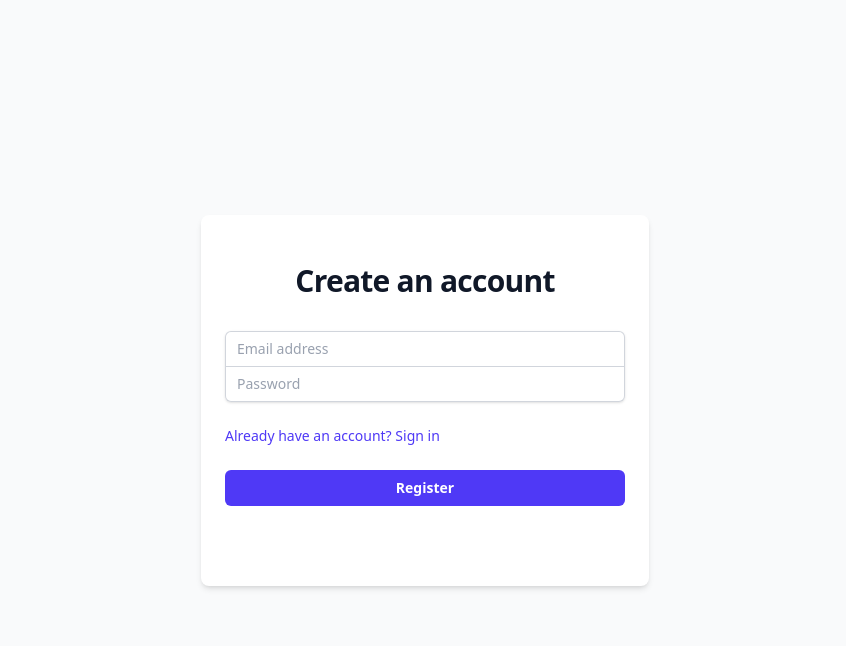
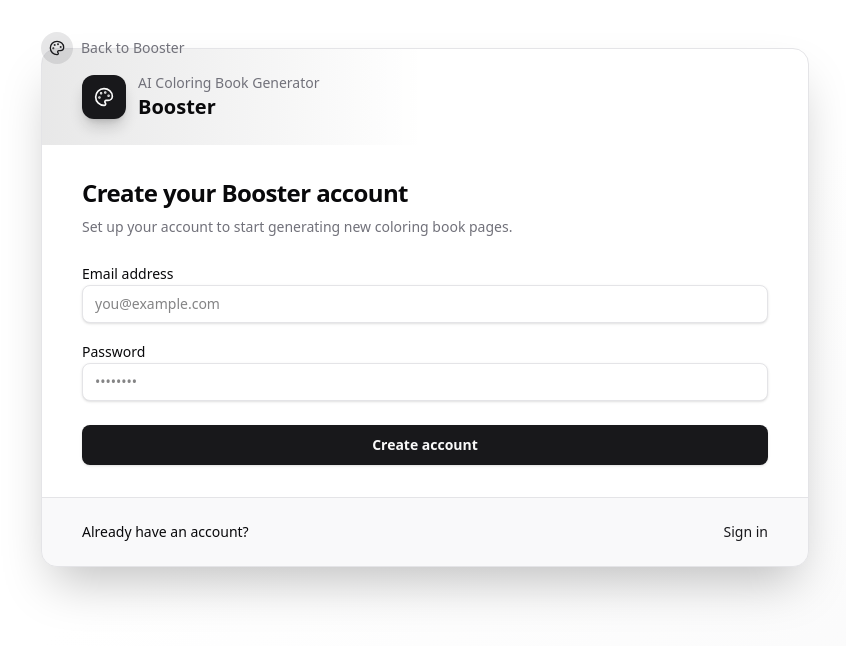
Before and after one commit to ale-fra/coloring-book-booster, a Next.js app: page /register in a window 1280 px wide. Shown: the top 646 px of the page, without its empty margins (215-1061 px from the left). Built offline with nearby package versions, Linux system fonts and the light colour scheme; no server answers.

Commit message:
Improve auth flow layout and styling

```diff
--- a/app/actions.ts
+++ b/app/actions.ts
@@ -103,7 +103,7 @@
 }
 
 export async function logout() {
-    await signOut();
+    await signOut({ redirectTo: '/login' });
 }
 
 // Settings Actions
--- a/app/layout.tsx
+++ b/app/layout.tsx
@@ -2,7 +2,7 @@
 import { Geist, Geist_Mono } from "next/font/google";
 import "./globals.css";
 import { SidebarLayout } from "../components/SidebarLayout";
-import { ThemeProvider } from "../components/ThemeProvider";
+import { Providers } from "../components/Providers";
 
 const geistSans = Geist({
   variable: "--font-geist-sans",
@@ -29,16 +29,11 @@
       <body
         className={`${geistSans.variable} ${geistMono.variable} antialiased bg-background text-foreground`}
       >
-        <ThemeProvider
-          attribute="class"
-          defaultTheme="system"
-          enableSystem
-          disableTransitionOnChange
-        >
+        <Providers>
           <SidebarLayout>
             {children}
           </SidebarLayout>
-        </ThemeProvider>
+        </Providers>
       </body>
     </html>
   );
--- a/app/login/page.tsx
+++ b/app/login/page.tsx
@@ -3,6 +3,7 @@
 import { useActionState } from 'react';
 import { authenticate } from '@/app/actions';
 import Link from 'next/link';
+import { AuthShell } from '@/components/AuthShell';
 
 export default function LoginPage() {
     const [errorMessage, formAction, isPending] = useActionState(
@@ -11,17 +12,21 @@
     );
 
     return (
-        <div className="flex min-h-screen flex-col items-center justify-center bg-gray-50 p-4">
-            <div className="w-full max-w-md space-y-8 rounded-lg bg-white p-6 shadow-md">
-                <div>
-                    <h2 className="mt-6 text-center text-3xl font-bold tracking-tight text-gray-900">
-                        Sign in to your account
-                    </h2>
+        <AuthShell
+            title="Sign in to Booster"
+            description="Access your saved prompts, history, and coloring book presets."
+            footer={(
+                <div className="flex items-center justify-between">
+                    <span className="text-foreground">New to Booster?</span>
+                    <Link href="/register" className="font-medium text-primary hover:text-primary/80">
+                        Create an account
+                    </Link>
                 </div>
-                <form action={formAction} className="mt-8 space-y-6">
-                    <div className="-space-y-px rounded-md shadow-sm">
-                        <div>
-                            <label htmlFor="email-address" className="sr-only">
+            )}
+        >
+            <form action={formAction} className="space-y-4">
+                <div className="space-y-2">
+                    <label htmlFor="email-address" className="text-sm font-medium text-foreground">
                         Email address
                     </label>
                     <input
@@ -30,12 +35,13 @@
                         type="email"
                         autoComplete="email"
                         required
-                                className="relative block w-full rounded-t-md border-0 py-1.5 text-gray-900 ring-1 ring-inset ring-gray-300 placeholder:text-gray-400 focus:z-10 focus:ring-2 focus:ring-inset focus:ring-indigo-600 sm:text-sm sm:leading-6 px-3"
-                                placeholder="Email address"
+                        className="w-full rounded-lg border border-input bg-background px-3 py-2 text-sm shadow-sm outline-none focus:border-primary focus:ring-2 focus:ring-primary/40"
+                        placeholder="you@example.com"
                     />
                 </div>
-                        <div>
-                            <label htmlFor="password" className="sr-only">
+
+                <div className="space-y-2">
+                    <label htmlFor="password" className="text-sm font-medium text-foreground">
                         Password
                     </label>
                     <input
@@ -44,40 +50,27 @@
                         type="password"
                         autoComplete="current-password"
                         required
-                                className="relative block w-full rounded-b-md border-0 py-1.5 text-gray-900 ring-1 ring-inset ring-gray-300 placeholder:text-gray-400 focus:z-10 focus:ring-2 focus:ring-inset focus:ring-indigo-600 sm:text-sm sm:leading-6 px-3"
-                                placeholder="Password"
+                        className="w-full rounded-lg border border-input bg-background px-3 py-2 text-sm shadow-sm outline-none focus:border-primary focus:ring-2 focus:ring-primary/40"
+                        placeholder="••••••••"
                     />
                 </div>
-                    </div>
 
-                    <div className="flex items-center justify-between">
-                        <div className="text-sm">
-                            <Link href="/register" className="font-medium text-indigo-600 hover:text-indigo-500">
-                                Don't have an account? Register
-                            </Link>
-                        </div>
-                    </div>
-
-                    <div>
+                <div className="space-y-3 pt-2">
                     <button
                         type="submit"
                         disabled={isPending}
-                            className="group relative flex w-full justify-center rounded-md bg-indigo-600 px-3 py-2 text-sm font-semibold text-white hover:bg-indigo-500 focus-visible:outline focus-visible:outline-2 focus-visible:outline-offset-2 focus-visible:outline-indigo-600 disabled:opacity-50"
+                        className="flex w-full items-center justify-center rounded-lg bg-primary px-4 py-2.5 text-sm font-semibold text-primary-foreground shadow-sm transition hover:bg-primary/90 focus-visible:outline focus-visible:outline-2 focus-visible:outline-offset-2 focus-visible:outline-primary disabled:opacity-60"
                     >
                         {isPending ? 'Signing in...' : 'Sign in'}
                     </button>
-                    </div>
-                    <div
-                        className="flex h-8 items-end space-x-1"
-                        aria-live="polite"
-                        aria-atomic="true"
-                    >
+
                     {errorMessage && (
-                            <p className="text-sm text-red-500">{errorMessage}</p>
+                        <p className="text-sm text-destructive" aria-live="polite" aria-atomic="true">
+                            {errorMessage}
+                        </p>
                     )}
                 </div>
             </form>
-            </div>
-        </div>
+        </AuthShell>
     );
 }
--- a/app/register/page.tsx
+++ b/app/register/page.tsx
@@ -5,6 +5,7 @@
 import Link from 'next/link';
 import { useRouter } from 'next/navigation';
 import { useEffect } from 'react';
+import { AuthShell } from '@/components/AuthShell';
 
 export default function RegisterPage() {
     const [state, formAction, isPending] = useActionState(registerUser, undefined);
@@ -17,17 +18,21 @@
     }, [state, router]);
 
     return (
-        <div className="flex min-h-screen flex-col items-center justify-center bg-gray-50 p-4">
-            <div className="w-full max-w-md space-y-8 rounded-lg bg-white p-6 shadow-md">
-                <div>
-                    <h2 className="mt-6 text-center text-3xl font-bold tracking-tight text-gray-900">
-                        Create an account
-                    </h2>
+        <AuthShell
+            title="Create your Booster account"
+            description="Set up your account to start generating new coloring book pages."
+            footer={(
+                <div className="flex items-center justify-between">
+                    <span className="text-foreground">Already have an account?</span>
+                    <Link href="/login" className="font-medium text-primary hover:text-primary/80">
+                        Sign in
+                    </Link>
                 </div>
-                <form action={formAction} className="mt-8 space-y-6">
-                    <div className="-space-y-px rounded-md shadow-sm">
-                        <div>
-                            <label htmlFor="email-address" className="sr-only">
+            )}
+        >
+            <form action={formAction} className="space-y-4">
+                <div className="space-y-2">
+                    <label htmlFor="email-address" className="text-sm font-medium text-foreground">
                         Email address
                     </label>
                     <input
@@ -36,12 +41,12 @@
                         type="email"
                         autoComplete="email"
                         required
-                                className="relative block w-full rounded-t-md border-0 py-1.5 text-gray-900 ring-1 ring-inset ring-gray-300 placeholder:text-gray-400 focus:z-10 focus:ring-2 focus:ring-inset focus:ring-indigo-600 sm:text-sm sm:leading-6 px-3"
-                                placeholder="Email address"
+                        className="w-full rounded-lg border border-input bg-background px-3 py-2 text-sm shadow-sm outline-none focus:border-primary focus:ring-2 focus:ring-primary/40"
+                        placeholder="you@example.com"
                     />
                 </div>
-                        <div>
-                            <label htmlFor="password" className="sr-only">
+                <div className="space-y-2">
+                    <label htmlFor="password" className="text-sm font-medium text-foreground">
                         Password
                     </label>
                     <input
@@ -50,40 +55,27 @@
                         type="password"
                         autoComplete="new-password"
                         required
-                                className="relative block w-full rounded-b-md border-0 py-1.5 text-gray-900 ring-1 ring-inset ring-gray-300 placeholder:text-gray-400 focus:z-10 focus:ring-2 focus:ring-inset focus:ring-indigo-600 sm:text-sm sm:leading-6 px-3"
-                                placeholder="Password"
+                        className="w-full rounded-lg border border-input bg-background px-3 py-2 text-sm shadow-sm outline-none focus:border-primary focus:ring-2 focus:ring-primary/40"
+                        placeholder="••••••••"
                     />
                 </div>
-                    </div>
 
-                    <div className="flex items-center justify-between">
-                        <div className="text-sm">
-                            <Link href="/login" className="font-medium text-indigo-600 hover:text-indigo-500">
-                                Already have an account? Sign in
-                            </Link>
-                        </div>
-                    </div>
-
-                    <div>
+                <div className="space-y-3 pt-2">
                     <button
                         type="submit"
                         disabled={isPending}
-                            className="group relative flex w-full justify-center rounded-md bg-indigo-600 px-3 py-2 text-sm font-semibold text-white hover:bg-indigo-500 focus-visible:outline focus-visible:outline-2 focus-visible:outline-offset-2 focus-visible:outline-indigo-600 disabled:opacity-50"
+                        className="flex w-full items-center justify-center rounded-lg bg-primary px-4 py-2.5 text-sm font-semibold text-primary-foreground shadow-sm transition hover:bg-primary/90 focus-visible:outline focus-visible:outline-2 focus-visible:outline-offset-2 focus-visible:outline-primary disabled:opacity-60"
                     >
-                            {isPending ? 'Registering...' : 'Register'}
+                        {isPending ? 'Registering...' : 'Create account'}
                     </button>
-                    </div>
-                    <div
-                        className="flex h-8 items-end space-x-1"
-                        aria-live="polite"
-                        aria-atomic="true"
-                    >
+
                     {state && state !== 'success' && (
-                            <p className="text-sm text-red-500">{state}</p>
+                        <p className="text-sm text-destructive" aria-live="polite" aria-atomic="true">
+                            {state}
+                        </p>
                     )}
                 </div>
             </form>
-            </div>
-        </div>
+        </AuthShell>
     );
 }
--- /dev/null
+++ b/components/AuthShell.tsx
@@ -0,0 +1,59 @@
+"use client";
+
+import type { ReactNode } from "react";
+import Link from "next/link";
+import { Palette } from "lucide-react";
+
+interface AuthShellProps {
+  title: string;
+  description?: string;
+  children: ReactNode;
+  footer?: ReactNode;
+}
+
+export function AuthShell({ title, description, children, footer }: AuthShellProps) {
+  return (
+    <div className="min-h-screen bg-gradient-to-br from-background via-background to-muted/60 px-4 py-12 text-foreground">
+      <div className="relative mx-auto w-full max-w-3xl">
+        <Link
+          href="/"
+          className="absolute -top-4 left-0 inline-flex items-center gap-2 text-sm text-muted-foreground transition-colors hover:text-foreground"
+        >
+          <span className="inline-flex h-8 w-8 items-center justify-center rounded-full bg-primary/10 text-primary">
+            <Palette className="h-4 w-4" />
+          </span>
+          <span className="font-medium">Back to Booster</span>
+        </Link>
+
+        <div className="overflow-hidden rounded-2xl border border-border bg-card shadow-2xl">
+          <div className="bg-gradient-to-r from-primary/10 via-transparent to-transparent px-10 py-6">
+            <div className="flex items-center gap-3">
+              <div className="flex h-11 w-11 items-center justify-center rounded-xl bg-primary text-primary-foreground shadow-lg shadow-primary/20">
+                <Palette className="h-5 w-5" />
+              </div>
+              <div>
+                <p className="text-sm font-medium text-muted-foreground">AI Coloring Book Generator</p>
+                <p className="text-xl font-semibold">Booster</p>
+              </div>
+            </div>
+          </div>
+
+          <div className="px-10 py-8 space-y-6">
+            <div className="space-y-2">
+              <h1 className="text-2xl font-semibold tracking-tight">{title}</h1>
+              {description && <p className="text-sm text-muted-foreground">{description}</p>}
+            </div>
+
+            {children}
+          </div>
+
+          {footer && (
+            <div className="border-t border-border bg-muted/50 px-10 py-6 text-sm text-muted-foreground">
+              {footer}
+            </div>
+          )}
+        </div>
+      </div>
+    </div>
+  );
+}
--- /dev/null
+++ b/components/Providers.tsx
@@ -0,0 +1,20 @@
+"use client";
+
+import type { ReactNode } from "react";
+import { SessionProvider } from "next-auth/react";
+import { ThemeProvider } from "./ThemeProvider";
+
+export function Providers({ children }: { children: ReactNode }) {
+  return (
+    <SessionProvider>
+      <ThemeProvider
+        attribute="class"
+        defaultTheme="system"
+        enableSystem
+        disableTransitionOnChange
+      >
+        {children}
+      </ThemeProvider>
+    </SessionProvider>
+  );
+}
--- a/components/SidebarLayout.tsx
+++ b/components/SidebarLayout.tsx
@@ -1,20 +1,22 @@
 "use client";
 
+import type { ReactNode } from 'react';
 import { useState } from 'react';
 import { AppSidebar } from './AppSidebar';
 import { cn } from '../lib/utils';
 import { usePathname } from 'next/navigation';
+import { useSession } from 'next-auth/react';
 
-export function SidebarLayout({ children }: { children: React.ReactNode }) {
+export function SidebarLayout({ children }: { children: ReactNode }) {
     const [isCollapsed, setIsCollapsed] = useState(false);
     const pathname = usePathname();
+    const { status } = useSession();
     const isAuthPage = pathname?.startsWith('/login') || pathname?.startsWith('/register');
+    const isProfilePage = pathname?.startsWith('/user');
+    const shouldHideSidebar = isAuthPage || status !== 'authenticated';
 
-    console.log('[SidebarLayout] Pathname:', pathname);
-    console.log('[SidebarLayout] isAuthPage:', isAuthPage);
-
-    if (isAuthPage) {
-        return <>{children}</>;
+    if (shouldHideSidebar || isProfilePage) {
+        return <div className="min-h-screen bg-background text-foreground">{children}</div>;
     }
 
     return (
```
Also changed, not shown: app/user/page.tsx (+46 -15 lines). Lines whose indentation alone changed are shown as unchanged.
